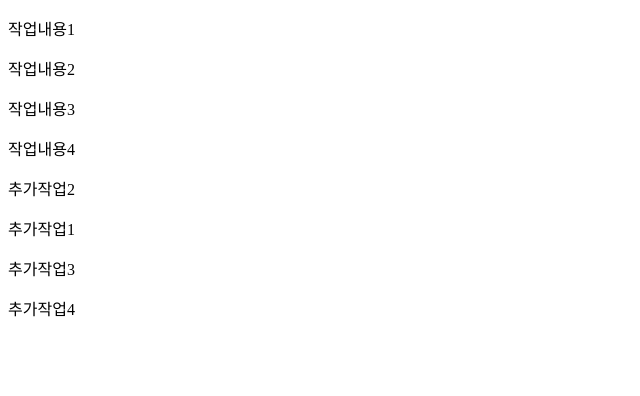
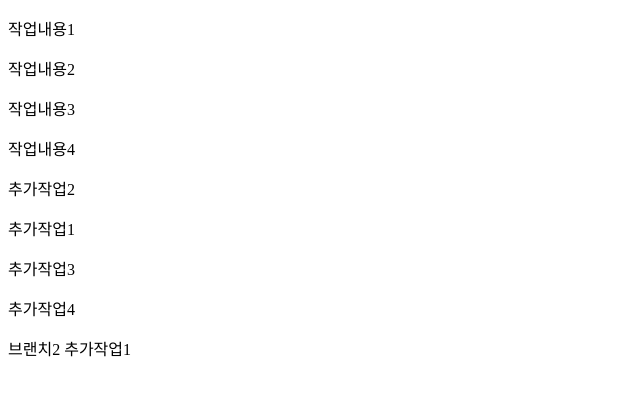
Before and after one commit to yremot/project, a plain HTML site: page index.html in a window 1280 px wide. Shown: the whole page, without its empty margins (0-640 px from the left). Drawn offline with Linux system fonts and the light colour scheme.

Commit message:
branch2_work1

```diff
--- a/index.html
+++ b/index.html
@@ -14,5 +14,6 @@
     <p>추가작업1</p>
     <p>추가작업3</p>
     <p>추가작업4</p>
+    <p>브랜치2 추가작업1</p>
 </body>
 </html>
```
